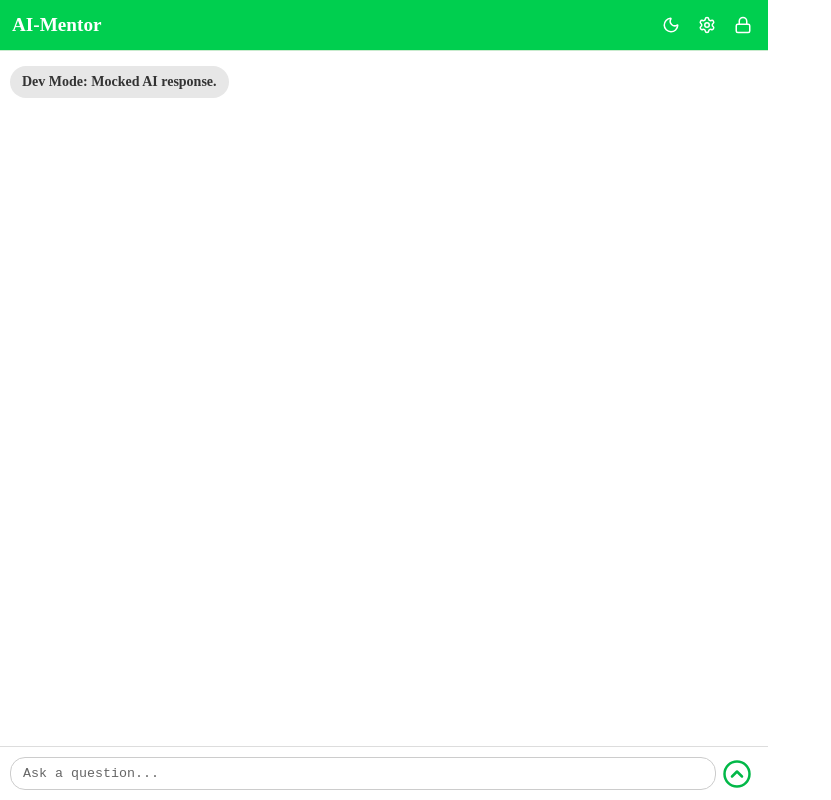
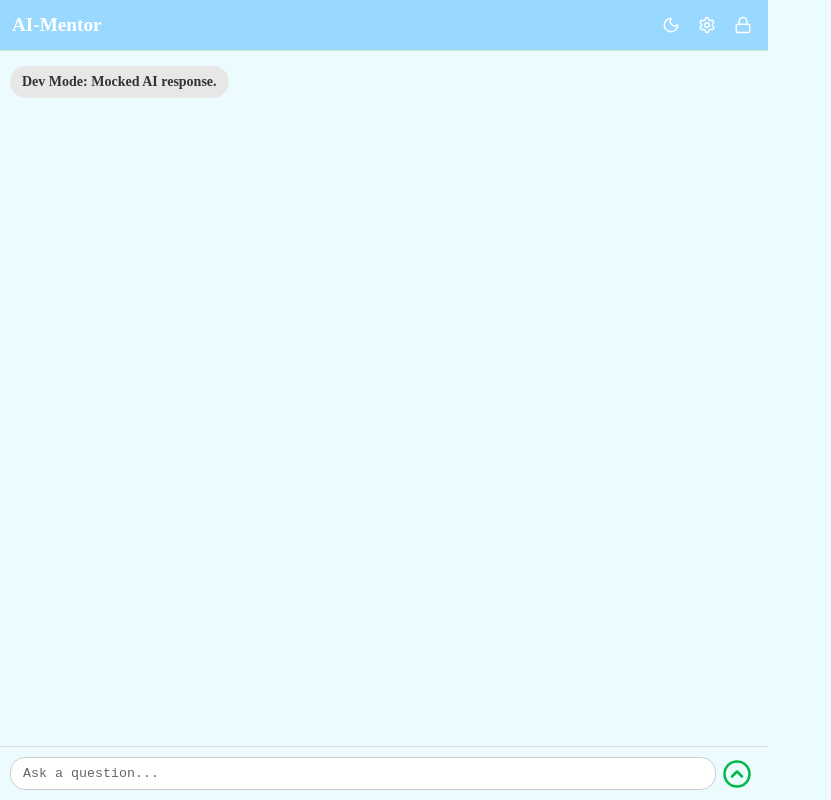
Before and after one commit to Guru22073/Ai-Mentor, a React (Vite) app: page / in a window 1280 px wide. Shown: the whole page, without its empty margins (0-831 px from the left). Built offline with nearby package versions, Linux system fonts and the light colour scheme.

Commit message:
UI changes

```diff
--- a/src/styles/index.css
+++ b/src/styles/index.css
@@ -1,8 +1,8 @@
 /* Theme Variables */
 :root[data-theme="light"] {
-  --bg-primary: #ffffff;
+  --bg-primary: #ecfcfe;
   --bg-secondary: #f8f9fa;
-  --bg-header: #00cf4f;
+  --bg-header: #99d8ff;
   --text-primary: #333333;
   --text-secondary: #666666;
   --text-header: #ffffff;
@@ -19,9 +19,9 @@
 }
 
 :root[data-theme="dark"] {
-  --bg-primary: #1a1a1a;
+  --bg-primary: #022b3b;
   --bg-secondary: #2d2d2d;
-  --bg-header: #00a542;
+  --bg-header: #0f0f1a;
   --text-primary: #ffffff;
   --text-secondary: #cccccc;
   --text-header: #ffffff;
```
